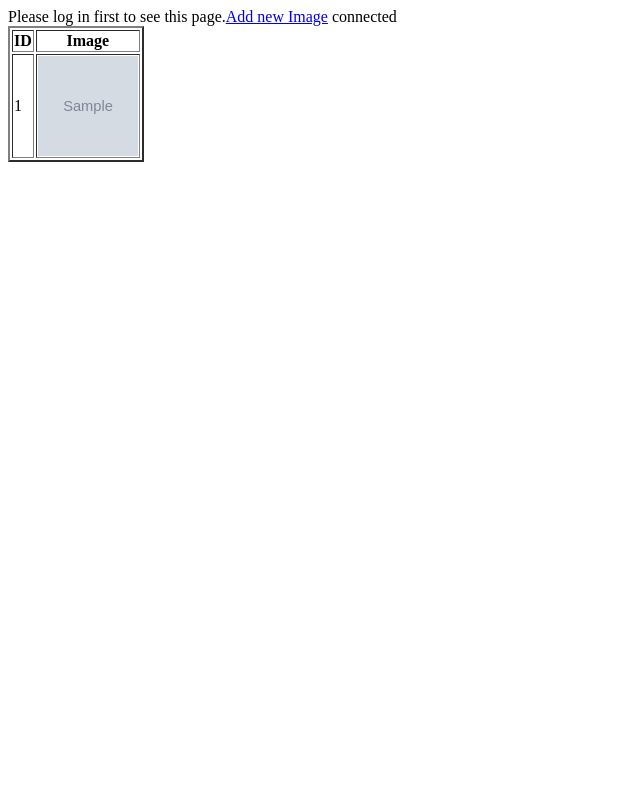
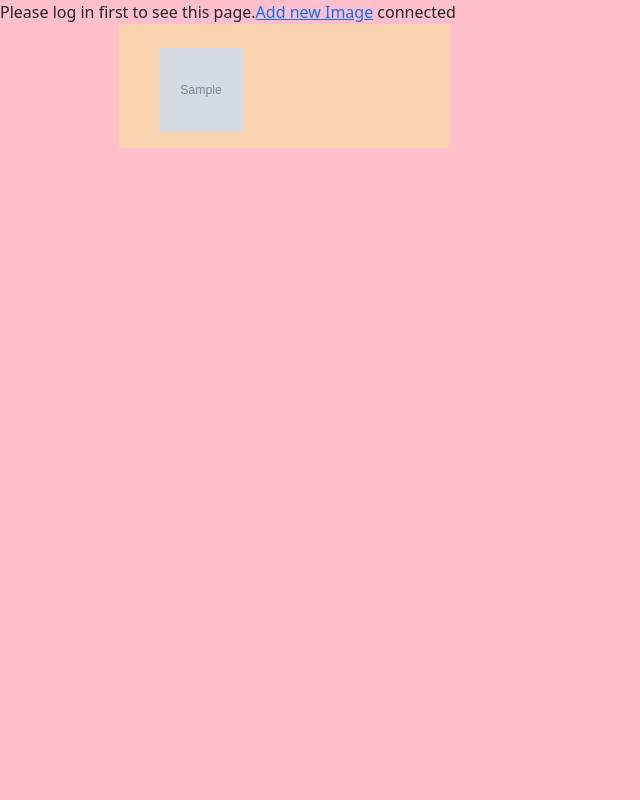
Before and after one commit to JWalshe86/nags-with-notions4, a PHP site: page /php/select.php in a window 1280 px wide. Shown: the whole page, without its empty margins (0-640 px from the left). Run offline with PHP 8.4, Linux system fonts and the light colour scheme; tables that the repository leaves empty or names only in its code hold one stand-in row (values such as "Sample post"); grey boxes marked "Sample" are stand-in pictures.

Commit message:
Add select css image style

```diff
--- a/php/select.php
+++ b/php/select.php
@@ -1,3 +1,8 @@
+<head>
+<link href="https://cdn.jsdelivr.net/npm/bootstrap@5.3.3/dist/css/bootstrap.min.css" rel="stylesheet" integrity="sha384-QWTKZyjpPEjISv5WaRU9OFeRpok6YctnYmDr5pNlyT2bRjXh0JMhjY6hW+ALEwIH" crossorigin="anonymous">
+<script src="https://cdn.jsdelivr.net/npm/bootstrap@5.3.3/dist/js/bootstrap.bundle.min.js" integrity="sha384-YvpcrYf0tY3lHB60NNkmXc5s9fDVZLESaAA55NDzOxhy9GkcIdslK1eN7N6jIeHz" crossorigin="anonymous"></script>
+<link rel="stylesheet" href="static/css/select.css">
+</head>
 <?php
 session_start();
 
@@ -10,20 +15,32 @@ session_start();
       echo "<a href='$url'>Add new Image</a>";
     ?>
 
-<table border="2">
-<tr>
-<th>ID</th>
-<th>Image</th>
-</tr>
+
 <?php
 include "connect.php";
 $select = $con->prepare("SELECT * FROM users ");
 $select->setFetchMode(PDO::FETCH_ASSOC);
 $select->execute();
 while($data=$select->fetch()){
-?><tr>
-<td><?php echo $data['id']; ?></td>
-<td><img src="uploads/<?php echo $data['image']; ?>" width="100" height="100"></td>
+?>
+
+            <div class="container col-10 offset-1">
+                <div class="row">
+                     <div class="col-sm-6 col-md-6 col-lg-4 col-xl-4">
+                          <div class="card h-100 border-0">
+                             <div class="card-body pb-0" style='background-color: #fad3b0'>
+				<div class="card-footer pt-0 border-0 text-left" style='background-color: #fad3b0;'>
+                                    <div class="row">
+                                        <div class="col">
+                                            <img class='p-2' src="uploads/<?php echo $data['image']; ?>" width="100" height="100">
+                                        </div>
+                                    </div>
+                                </div>
+                            </div>
+                        </div>
+                   </div>
+               </div>
+           </div>
+
 <?php
 }?>
-</tr></table>
--- /dev/null
+++ b/php/static/css/select.css
@@ -0,0 +1,8 @@
+*{
+   padding: 0;
+   margin: 0;
+   box-sizing: border-box;
+}
+body{
+   background: pink;
+}
```
Also changed, not shown: php/static/css/signUP.css (line endings or trailing spaces).
